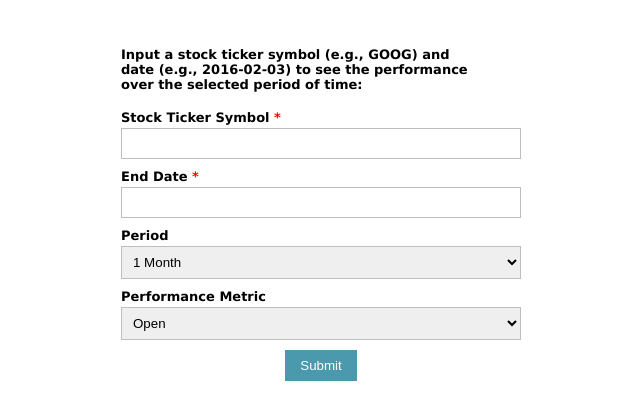
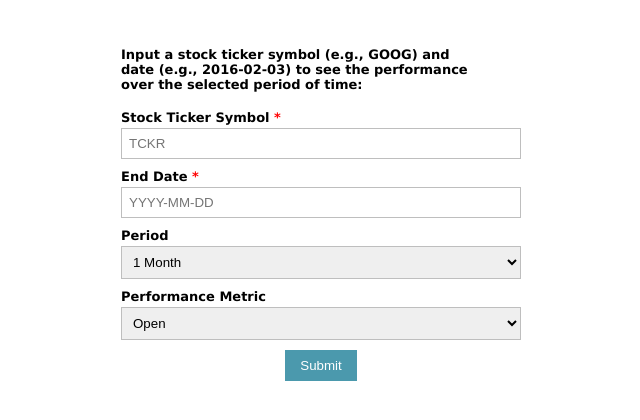
Before and after one commit to doughertyeric/StockTickerApp, a Flask app: template templates/index.html in a window 1280 px wide. Shown: the top 420 px of the page, without its empty margins (323-963 px from the left). Run offline with Flask 2, Linux system fonts and the light colour scheme; the template is opened without the code that fills it, so the values that code supplies are empty; parts of the project's set-up code (start-up, migrations or seed data) failed here and were passed over.

Commit message:
placeholders on index page

```diff
--- a/templates/index.html
+++ b/templates/index.html
@@ -101,12 +101,12 @@ select{
     </h4>
 
     <li><label>Stock Ticker Symbol <span class="required">*</span></label>
-        <input type="text" name="TickerName" class="field-long" />
+        <input type="text" name="TickerName" class="field-long" placeholder='TCKR'/>
     </li>
 
     <li>
         <label>End Date <span class="required">*</span></label>
-        <input type="text" name="StartDate" class="field-long" />
+        <input type="text" name="StartDate" class="field-long" placeholder='YYYY-MM-DD'/>
     </li>
 
     <li>
```
